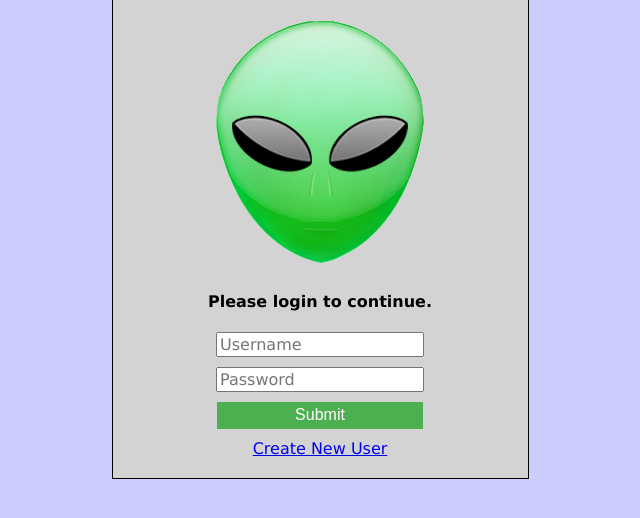
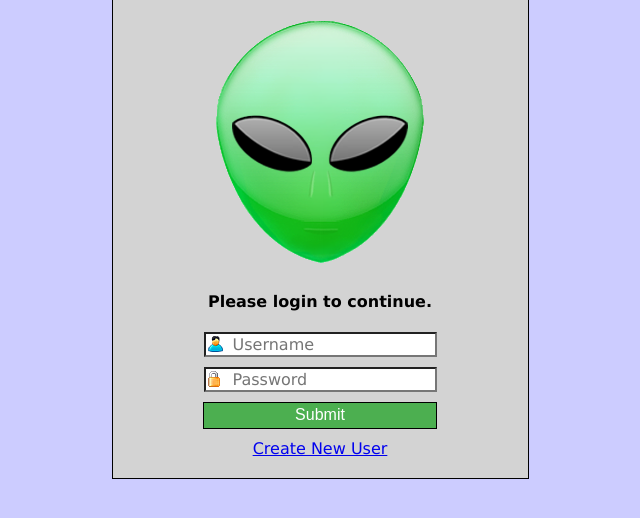
Before and after one commit to cvikupitz/OSNAP, a Flask app: page / in a window 1280 px wide. Shown: the part 90-608 px from the top of the page, without its empty margins (320-960 px from the left). Run offline with Flask 2, Linux system fonts and the light colour scheme; some libraries are stand-ins or nearby versions.

Commit message:
Uploaded user and password icons

```diff
--- a/src/templates/add_facility.html
+++ b/src/templates/add_facility.html
@@ -35,7 +35,7 @@ Page where users can add facilities into the system.
 		</style>
 	</head>
 	<body>
-		<title>L.O.S.T.</title>
+		<title>L.O.S.T. (Add Facility)</title>
 		<left><a href="{{url_for('dashboard')}}">Return to the dashboard</a></left>
 		<center>
 			<h1>Add a Facility</h1>
--- a/src/templates/approve_req.html
+++ b/src/templates/approve_req.html
@@ -26,7 +26,7 @@ Page where facility officers can approve transfer requests.
 		</style>
 	</head>
 	<body>
-		<title>L.O.S.T.</title>
+		<title>L.O.S.T. (Request)</title>
 		<left><a href="{{url_for('dashboard')}}">Return to the dashboard</a></left>
 		<center>
 			<h1>Approve/Decline the Request</h1><br>
--- a/src/templates/asset_report.html
+++ b/src/templates/asset_report.html
@@ -37,7 +37,7 @@ Page where users can view the system's current asset reports.
 		</style>
 	</head>
 	<body>
-		<title>L.O.S.T.</title>
+		<title>L.O.S.T. (Asset Report)</title>
 		<left><a href="{{url_for('dashboard')}}">Return to the dashboard</a></left>
 		<center>
 			<h1>Asset Report</h1>
--- a/src/templates/dashboard.html
+++ b/src/templates/dashboard.html
@@ -38,7 +38,7 @@ Page of the dashboard, where users can sign out and access other pages.
 		</style>
 	</head>
 	<body>
-		<title>L.O.S.T.</title>
+		<title>L.O.S.T. (Dashboard)</title>
 		<p align=left>
 			Currently logged in as <b>{{ name }}, {{ role }}.</b><br>
 			Click <a href="{{url_for('logout')}}">here</a> to logout.
--- a/src/templates/dispose_asset.html
+++ b/src/templates/dispose_asset.html
@@ -26,7 +26,7 @@ Page where logistics officers can dispose assets from the system.
 		</style>
 	</head>
 	<body>
-		<title>L.O.S.T.</title>
+		<title>L.O.S.T. (Dispose Asset)</title>
 		<left><a href="{{url_for('dashboard')}}">Return to the dashboard</a></left>
 		<center>
 			<h1>Dispose an Asset</h1>
--- a/src/templates/login.html
+++ b/src/templates/login.html
@@ -19,20 +19,30 @@ Page where users can log into the system.
 				margin: 30px;
 			}
 			input[type=text] {
+				background-color: white;
+				background-image: url('../static/user_icon.png');
+				background-position: 2px 2px;
+				background-repeat: no-repeat;
+				padding-left: 27px;
 				font-family: verdana;
 				font-size: 100%;
 				margin-bottom: 10px;
 			}
 			input[type=password] {
+				background-color: white;
+				background-image: url('../static/password_icon.png');
+				background-position: 2px 2px;
+				background-repeat: no-repeat;
+				padding-left: 27px;
 				font-family: verdana;
 				font-size: 100%;
 				margin-bottom: 10px;
 			}
 			input[type=submit] {
 				background-color: #4CAF50;
-				border: none;
+				border: 1px solid black;
 				color: white;
-				padding: 1px 78px;
+				padding: 1px 91px;
 				text-decoration: none;
 				font-size: 16px;
 				cursor: pointer;
--- a/src/templates/transfer_report.html
+++ b/src/templates/transfer_report.html
@@ -36,7 +36,7 @@ Page where users can view a report of all assets in motion/transit.
 		</style>
 	</head>
 	<body>
-		<title>L.O.S.T.</title>
+		<title>L.O.S.T. (Transfer Report)</title>
 		<left><a href="{{url_for('dashboard')}}">Return to the dashboard</a></left>
 		<center>
 			<h1>Transfer Report</h1>
--- a/src/templates/transfer_req.html
+++ b/src/templates/transfer_req.html
@@ -27,7 +27,7 @@ Page where logistics officers can create transfer requests.
 		</style>
 	</head>
 	<body>
-		<title>L.O.S.T.</title>
+		<title>L.O.S.T. (Transfer Request)</title>
 		<left><a href="{{url_for('dashboard')}}">Return to the dashboard</a></left>
 		<center>
 			<h1>Transfer Request</h1>
--- a/src/templates/update_transit.html
+++ b/src/templates/update_transit.html
@@ -26,7 +26,7 @@ Page where logistics officers can update transit records.
 		</style>
 	</head>
 	<body>
-		<title>L.O.S.T.</title>
+		<title>L.O.S.T. (Request)</title>
 		<left><a href="{{url_for('dashboard')}}">Return to the dashboard</a></left>
 		<center>
 			<h1>Update the Report</h1>
```
Also changed, not shown: src/templates/add_asset.html (+7 -3 lines), src/templates/create_user.html (+14 -3 lines), src/static/password_icon.png (added), src/static/user_icon.png (added).
